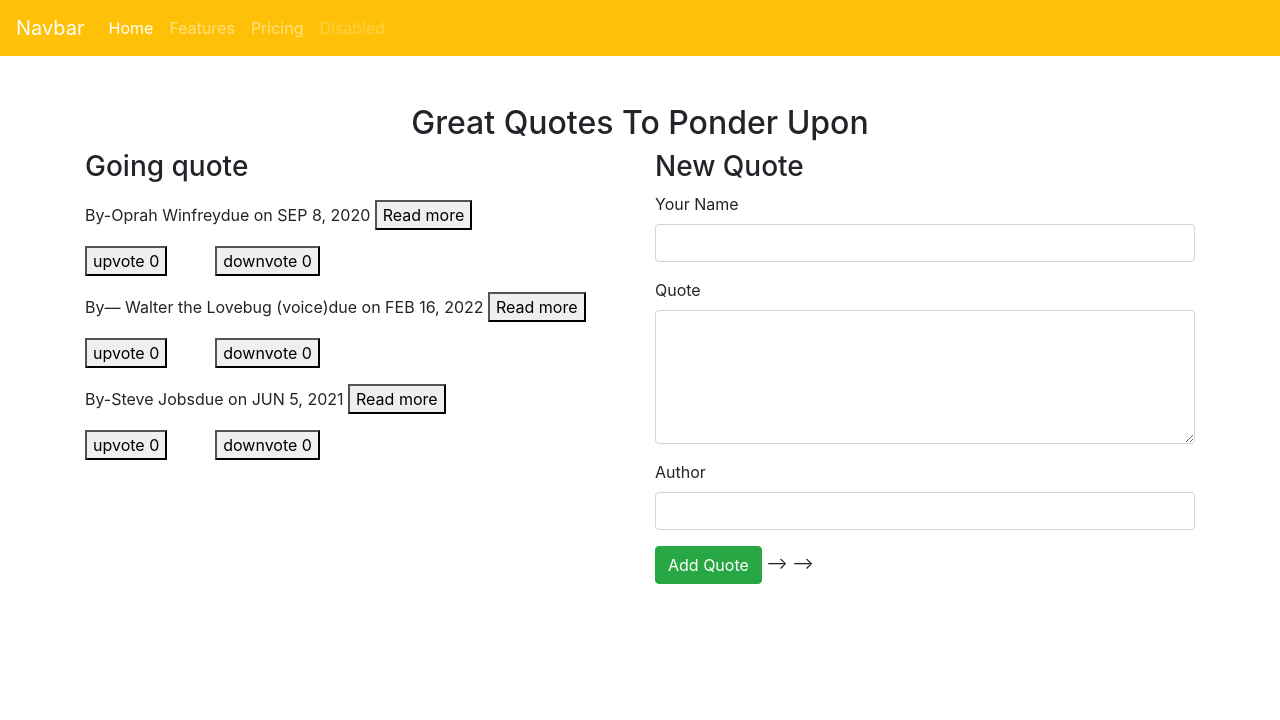
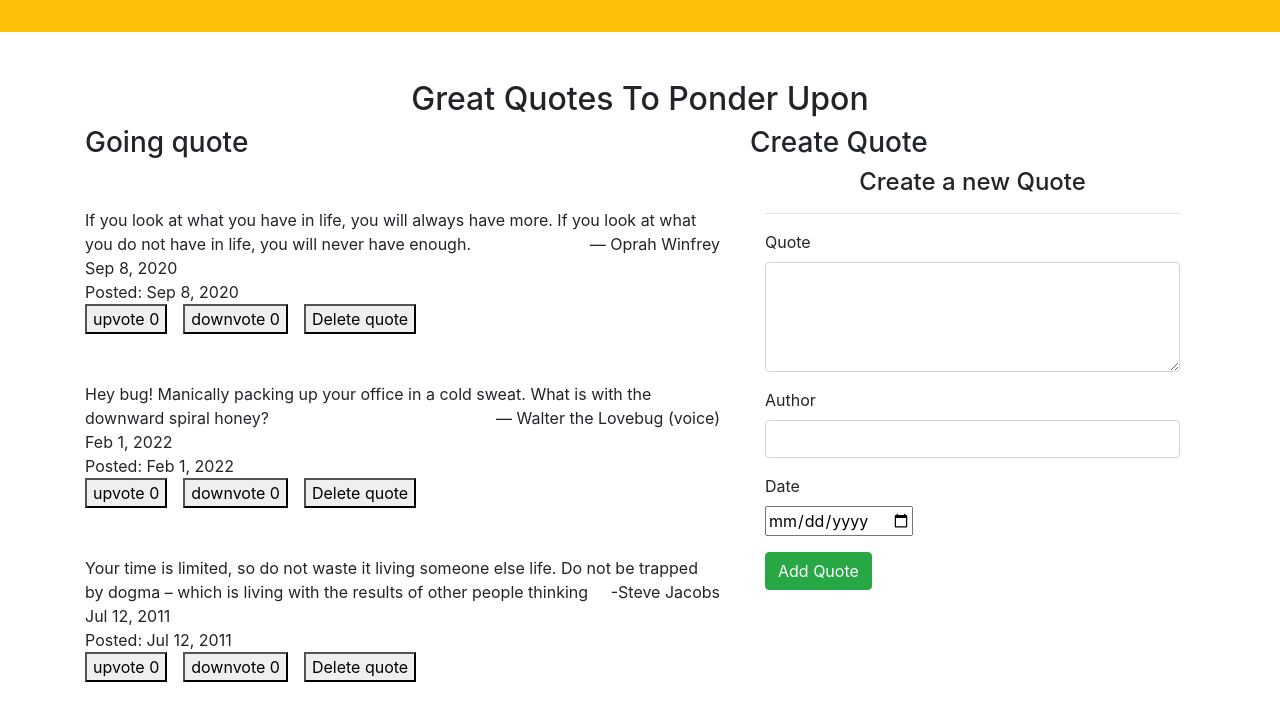
Before and after one commit to BECKY-OCHOLLA/Top-Quotes, an Angular app: page / in a window 1280 px wide. Shown: the top 720 px of the page. Built offline with nearby package versions, Linux system fonts and the light colour scheme.

Commit message:
it will debug the form and add votes count

```diff
--- a/src/app/app.component.html
+++ b/src/app/app.component.html
@@ -1,22 +1,2 @@
 <app-nav-bar></app-nav-bar>
-<h2 class="mt-5 text-center">Great Quotes To Ponder Upon</h2>
-<div class="container">
-  <div class="row">
-    <div class="col-md-6">
-      <h3>Going quote</h3>
-
-      <app-quotes></app-quotes>
-
-    </div>
-
-    <div class="col-md-6">
-      <h3>New Quote</h3>
-      <app-quote-form></app-quote-form>
-      <!-- <app-quote-form (addQuote)="addNewQuote($event)"></app-quote-form> -->
-    </div>
-
-
-
-  </div>
-
-</div>
+<app-quotes></app-quotes>
--- a/src/app/nav-bar/nav-bar.component.html
+++ b/src/app/nav-bar/nav-bar.component.html
@@ -1,14 +1,14 @@
 <nav class="navbar navbar-expand-lg navbar-dark bg-warning">
-    <a class="navbar-brand" href="#">Navbar</a>
+    <a class="navbar-brand" href="#"></a>
     <button class="navbar-toggler" type="button" data-toggle="collapse" data-target="#navbarNavAltMarkup" aria-controls="navbarNavAltMarkup" aria-expanded="false" aria-label="Toggle navigation">
       <span class="navbar-toggler-icon"></span>
     </button>
     <div class="collapse navbar-collapse" id="navbarNavAltMarkup">
       <div class="navbar-nav">
-        <a class="nav-link active" href="#">Home <span class="sr-only">(current)</span></a>
-        <a class="nav-link" href="#">Features</a>
-        <a class="nav-link" href="#">Pricing</a>
-        <a class="nav-link disabled">Disabled</a>
+        <a class="nav-link active" href="#"> <span class="sr-only">(current)</span></a>
+        <a class="nav-link" href="#"></a>
+        <a class="nav-link" href="#"></a>
+        <a class="nav-link disabled"></a>
       </div>
     </div>
   </nav>
--- a/src/app/quote-detail/quote-detail.component.html
+++ b/src/app/quote-detail/quote-detail.component.html
@@ -1,5 +1,7 @@
-<p>
-    {{quote.quote}}
-</p>
-<p>This quote will be complete in {{quote.completeDate|date}} days</p>
-<button (click)= 'quoteComplete(true)'>Delete</button>
+
+<div class="vote" >
+    <button (click)=upvote()>upvote  {{quote.upvote}}</button>
+    <button (click)=downvote() class="ml-3">downvote  {{quote.downvote}}</button>
+    <button (click)="quoteComplete(true) " class="ml-3">Delete quote</button>
+
+</div>
--- a/src/app/quote-detail/quote-detail.component.ts
+++ b/src/app/quote-detail/quote-detail.component.ts
@@ -13,6 +13,14 @@ export class QuoteDetailComponent implements OnInit {
   quoteComplete(complete:boolean){
     this.isComplete.emit(complete);
   }
+  upvote(){
+    this.quote.upvote+=1;
+
+  }
+  downvote(){
+    this.quote.downvote-=1;
+  }
+
   constructor() { }
 
   ngOnInit():void {}
--- a/src/app/quote-form/quote-form.component.html
+++ b/src/app/quote-form/quote-form.component.html
@@ -1,19 +1,36 @@
-<form (ngSubmit)='submitQuote()'#quoteForm='ngForm'>
+
+<div class="container">
+    <h4 class="text-center">Create a new Quote</h4>
+    <hr >
+    <form (ngSubmit)='submitGoal()'#goalForm='ngForm'>
+
         <div class="form-group">
-        <label for="name">Your Name</label>
-        <input type="text" required class="form-control" id="name"[(ngModel)]="newQuote.name" name="name"#name='ngModel'>
+
+            <label for="text">Quote</label> <br>
+            <textarea class="form-control" id="quote" rows="4"[(ngModel)]="newQuote.quote" name="quote" #quote='ngModel' required></textarea>
+            <div [hidden]="quote.valid || quote.pristine" class="alert alert-danger">
+                <p >quote required</p>
               </div>
 
-    <div class="form-group">
-        <label for="quote">Quote</label><br>
-        <textarea class="form-control" name="quote" id="description" cols="55" rows="5" required [(ngModel)]="newQuote.author" name="description" #description='ngModel'></textarea>
         </div>
         <div class="form-group">
-        <label for="author">Author</label>
-        <input type="text" required class="form-control" id="author" [(ngModel)]="newQuote.author"name="author"#author='ngModel'>
+
+            <label for="details">Author</label><br>
+            <input type="text"  class="form-control"[(ngModel)]="newQuote.details" name="details" #details='ngModel' id="details"required>
+            <div [hidden]="details.valid || details.pristine" class="alert alert-danger">
+                <p style>Author required</p>
+            </div>
 
         </div>
-    <button type="submit" class="btn btn-success">Add Quote</button> --> -->
+        <div class="form-group">
 
+            <label for="complete">Date</label> <br>
+            <input type='date' id="complete" [(ngModel)]="newQuote.completeDate" name="completeDate" #completeDate="ngModel"required>
+            <div [hidden]="completeDate.valid || completeDate.pristine" class="alert alert-danger">
+                <p>Date  required</p>
+              </div>
 
+        </div>
+        <button type="submit" class="btn btn-success">Add Quote</button>
     </form>
+  </div>
--- a/src/app/quote-form/quote-form.component.ts
+++ b/src/app/quote-form/quote-form.component.ts
@@ -7,18 +7,16 @@ import { Quote} from '../quote';
   styleUrls: ['./quote-form.component.css']
 })
 export class QuoteFormComponent implements OnInit {
-   newQuote = new Quote(0,"","","",0,0,new Date());
+
+  newQuote = new Quote(0,"","",0 , 0,new Date());
   @Output() addQuote = new EventEmitter<Quote>();
 
-
-  submitQuote(){
-    this.addQuote.emit(this.newQuote);
-      }
+  submitGoal(){
+this.addQuote.emit(this.newQuote);
+  }
   constructor() { }
 
-
-
-  ngOnInit(){
+  ngOnInit(): void {
   }
 
 }
--- a/src/app/quote.directive.ts
+++ b/src/app/quote.directive.ts
@@ -5,6 +5,9 @@ import { Directive,ElementRef } from '@angular/core';
 })
 export class QuoteDirective {
 
-  constructor(private elem:ElementRef) { }
+
+  constructor(private elem:ElementRef) {
+    this.elem.nativeElement.style.backgroundColor='orange'
+  }
 
 }
--- a/src/app/quote.ts
+++ b/src/app/quote.ts
@@ -2,9 +2,19 @@ import { Time } from "@angular/common";
 
 export class Quote {
 
-     showQuote:boolean;
-     constructor(public id:number,public name:string,public author:string, public quote:string,public upvote:number,public downvote:number ,public completeDate: Date,){
-          this.showQuote=false;
+    //  showQuote:boolean;
+    //  constructor(public id:number,public name:string,public author:string, public quote:string,public upvote:number,public downvote:number ,public completeDate: Date,){
+    //       this.showQuote=false;
 
-     }
- }
+    //  }
+
+    constructor(public id:number, public quote:string,public details:string,public upvote:number,public downvote:number,public completeDate: Date ,){
+        this.id =id;
+        this.quote = quote
+        this.details = details
+        this.upvote = upvote;
+        this.downvote = upvote;
+        this.completeDate= completeDate;
+
+    }
+}
--- a/src/app/quotes/quotes.component.html
+++ b/src/app/quotes/quotes.component.html
@@ -1,17 +1,55 @@
- <div *ngFor='let quote of quote;let i=index'>
 
-    <div class="mt-3"appStrikethrough>{{quote.author}}due on {{quote.completeDate|date|uppercase}} <button (click)='toggleQuote(i)'>Read more</button></div>
+ <h2 class="mt-5 text-center">Great Quotes To Ponder Upon</h2>
+<div class="container">
+    <div class="row">
+        <div class="col-md-7" >
+            <h3>Going quote</h3>
+            <div *ngFor = 'let quote of quotes let i = index' class="mt-5">
 
-    <div>
-        <button>upvote {{quote.upvote}} </button>
+                <div appQuote *ngIf="highest()===quote.upvote && quote.upvote>0">
+                     {{quote.quote}} <span style="float: right;">{{quote.details}} </span>
+                </div>
+                <div  *ngIf="highest()!==quote.upvote || quote.upvote===0">
+                     {{quote.quote}}<span style="float: right;">{{quote.details}} </span>
+                </div>
+                <div id="list">{{quote.completeDate|date}} <br> Posted: {{quote.completeDate|date}}</div>
 
-        <button class="ml-5 mt-3">downvote {{quote.downvote}}</button>
+
+               <app-quote-detail *ngIf='quote.details' [quote]='quote'(isComplete) = 'deleteQuote($event,i)' ></app-quote-detail>
+            </div>
+        </div>
+
+
+        <div class="col-md-5">
+            <h3>Create Quote</h3>
+            <app-quote-form (addQuote)="addNewQuote($event)"></app-quote-form>
+
+
+        </div>
+
     </div>
 
+</div>
+<!-- <div class="row">
+    <div class="column1">
 
-    <app-quote-detail *ngIf='quote.showQuote'[quote]='quote'(isComplete) = 'completeQuote($event,i)'></app-quote-detail>
+        <ul *ngFor = 'let quote of quotes let i = index'>
 
+            <li appQuote *ngIf="highest()===quote.upvote && quote.upvote>0">
+                 {{quote.quote}} <span style="float: right;">{{quote.details}} </span>
+            </li>
+            <li  *ngIf="highest()!==quote.upvote || quote.upvote===0">
+                 {{quote.quote}}<span style="float: right;">{{quote.details}} </span>
+            </li>
+            <li id="list">{{quote.completeDate|date}} <br> Posted: {{quote.completeDate|date}}</li>
+             <i class="fa-solid fa-quote-right  fa-2x" style="background-color: #2f7b91;"></i>
 
+           <app-quote-detail *ngIf='quote.details' [quote]='quote'(isComplete) = 'deleteQuote($event,i)' ></app-quote-detail>
+          </ul>
+    </div>
+    <div class="column2">
+ <h2>Form</h2>
+ <app-quote-form (addQuote)="addNewQuote($event)"></app-quote-form>
+    </div>
 
-
-</div>
+ -->
--- a/src/app/quotes/quotes.component.ts
+++ b/src/app/quotes/quotes.component.ts
@@ -1,5 +1,5 @@
 import { Component, OnInit } from '@angular/core';
-// import { time } from 'console';
+
 import{Quote} from '../quote';
 
 @Component({
@@ -8,37 +8,54 @@ import{Quote} from '../quote';
   styleUrls: ['./quotes.component.css']
 })
 export class QuotesComponent implements OnInit {
-  quote:Quote[]=[
-    new Quote(1,'Becky','By-Oprah Winfrey','If you look at what you have in life, you will always have more. If you look at what you do not have in life, you will never have enough. ',0,0,new Date(2020, 8 ,8)),
-    new Quote(2,'Night','By— Walter the Lovebug (voice)','Hey bug! Manically packing up your office in a cold sweat. What is with the downward spiral honey?',0,0,new Date(2022,1,16)),
-    new Quote(3,'Ocholla','By-Steve Jobs','Your time is limited, so do not waste it living someone else life. Do not be trapped by dogma – which is living with the results of other people thinking. ',0,0,new Date(2021,5,5))
 
-  ];
-  toggleQuote(index){
-   this.quote[index].showQuote = !this.quote[index].showQuote;
-
-   }
+quotes:Quote[]=[
+  new Quote( 1, 'If you look at what you have in life, you will always have more. If you look at what you do not have in life, you will never have enough.','— Oprah Winfrey',0,0,new Date(2020,8,8)),
+  new Quote(2, 'Hey bug! Manically packing up your office in a cold sweat. What is with the downward spiral honey?','— Walter the Lovebug (voice)', 0,0,new Date(2022,1,1)),
+  new Quote(3,'Your time is limited, so do not waste it living someone else life. Do not be trapped by dogma – which is living with the results of other people thinking ',' -Steve Jacobs',0,0,new Date(2011,6,12)),
 
 
-  completeQuote(isComplete, index){
-    if (isComplete) {
-      let completeQuote = confirm(`Are you sure you want to delete ${this.quote[index].quote}?`)
+]
 
-      if (completeQuote){
-        this.quote.splice(index,1)
-      }
-    }
+  one!: number;
+  two!:number
+  three!:number
+
+ highest(){
+  this.one = 0
+  this.two = 0
+
+  for(this.three=0 ; this.three < this.quotes.length; this.three++) {
+    this.two = this.quotes[this.three].upvote;
+    if(this.two > this.one){this.one = this.two}
   }
-  addNewQuote(quote){
-    let quoteLength = this.quote.length;
-     quote.id = quoteLength+1;
-    quote.completeDate = new Date(quote.completeDate)
-    this.quote.push(quote)
+  return  this.one
+}
+
+
+ deleteQuote(isComplete: any, index: number){
+  if (isComplete) {
+    let toDelete = confirm(`Are you sure you want to delete ${this.quotes[index].quote}?`)
+
+  if (toDelete){
+    this.quotes.splice(index,1)
   }
 
-constructor(){}
-ngOnInit(): void {
+  }
+}
+addNewQuote(quote: Quote){
+  let quoteLength = this.quotes.length;
+  quote.id = quoteLength+1;
+  quote.completeDate = new Date(quote.completeDate)
+  this.quotes.push(quote)
+}
+
+
+
+constructor() { }
+
+
+  ngOnInit(): void {
+  }
 
 }
-
-}
```
Also changed, not shown: 1 other file (tests, documents, lock files or other folders). Lines whose indentation alone changed are shown as unchanged.
